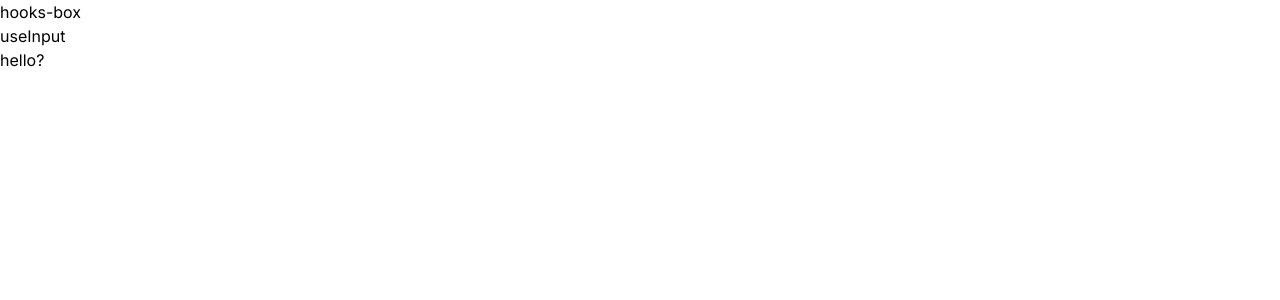
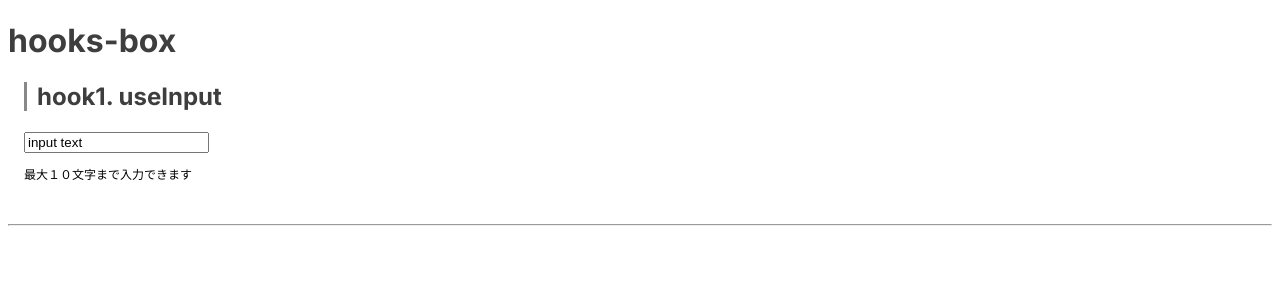
Before and after one commit to HyeYeong/hooks-box, a Next.js app: page / in a window 1280 px wide. Shown: the top 300 px of the page. Built offline with nearby package versions, Linux system fonts and the light colour scheme.

Commit message:
fix: update useInput

```diff
--- a/src/app/components/hookTest.tsx
+++ b/src/app/components/hookTest.tsx
@@ -3,15 +3,18 @@ import { useInput } from "@/app/hooks/useInput";
 
 export const HookTest = () => {
   const maxLength = (value: string | number) => value.toString().length <= 10;
+  const data = useInput("input text", maxLength);
 
-  const data = useInput("hello? ", maxLength);
   return (
     <main>
       <h1>hooks-box</h1>
-      <div>
-        <h2>useInput</h2>
-        <input type="text" placeholder="name" {...data} />
-      </div>
+      {/* hook1. useInput */}
+      <section>
+        <h2>hook1. useInput</h2>
+        <input type="text" placeholder="what is your name?" {...data} />
+        <p className="c-input-info">最大１０文字まで入力できます</p>
+      </section>
+      <hr />
     </main>
   );
 };
--- a/src/app/globals.css
+++ b/src/app/globals.css
@@ -1,4 +1,4 @@
-@tailwind base;
+/* @tailwind base; */
 @tailwind components;
 @tailwind utilities;
 
@@ -15,3 +15,34 @@
     --background-end-rgb: 0, 0, 0;
   }
 }
+
+h1, h2, h3 {
+  color: #3e3e3e;
+}
+
+h2 {
+  border-left: 3px solid #888;
+  padding-left: 10px;
+}
+
+section {
+  padding-bottom: 1.4rem;
+  padding-left: 1rem;
+}
+
+button {
+  border: 1px solid gray;
+  border-radius: 4px;
+  cursor: pointer;
+  background: #fff;
+  margin-right: 10px;
+  padding: 2px 10px;
+}
+
+button:hover {
+  background: #eee
+}
+
+.c-input-info {
+  font-size: 12px;
+}
```
Also changed, not shown: src/app/hooks/useInput.ts (+8 -2 lines).
